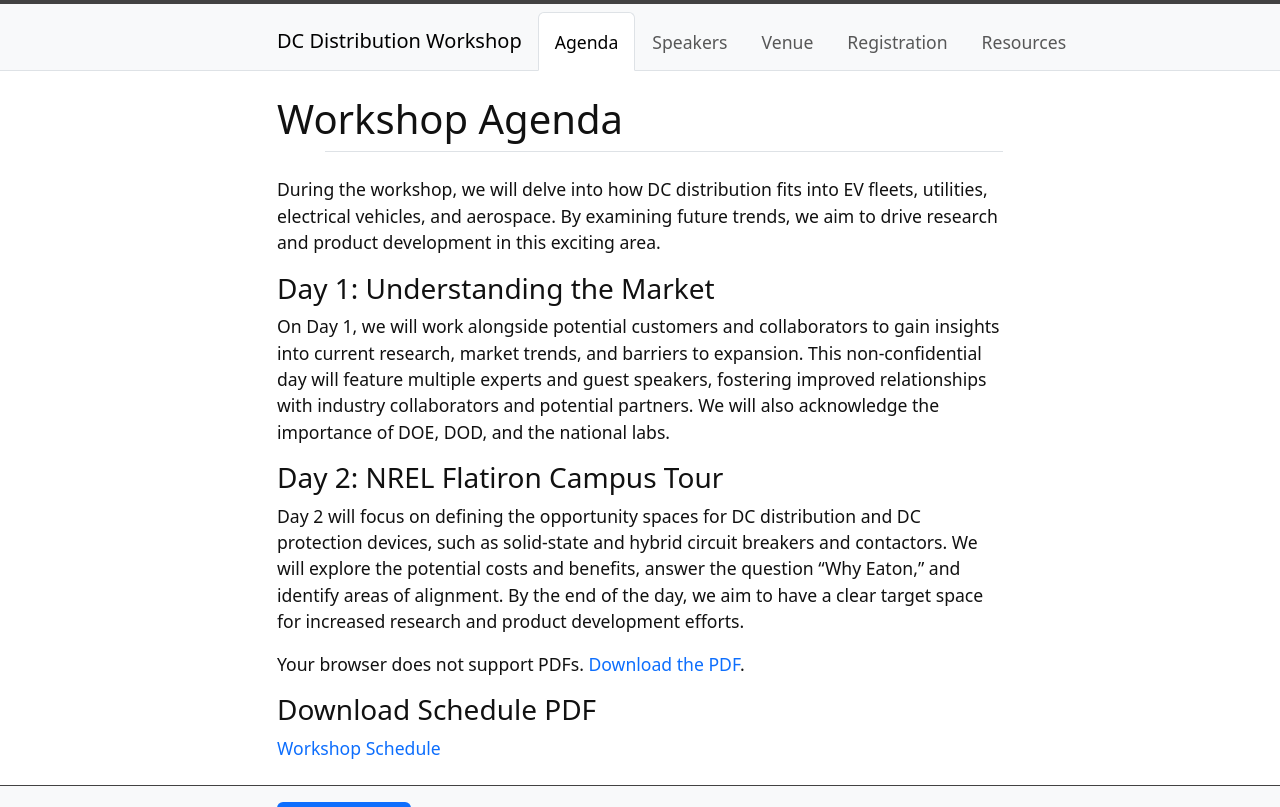
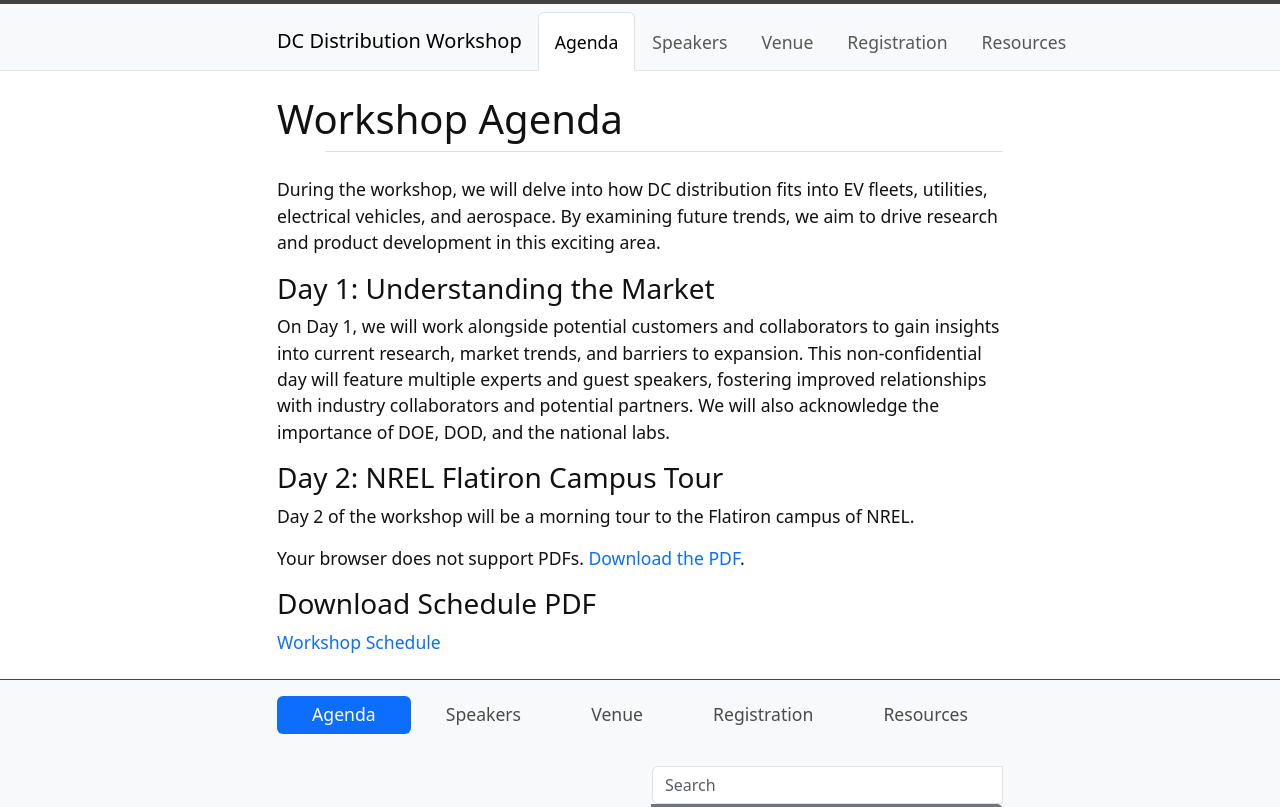
Before and after one commit to XiWang-eaton/DCworkshop.github.io, a Jekyll site: the page built from content/0-agenda.md, in a window 1280 px wide, cut to the strip 0-807 px from the top of the page. Built offline with Jekyll 4.4.1, drawn with Linux system fonts in a browser that asks for light colours.

Commit message:
margin and day2

```diff
--- a/content/0-agenda.md
+++ b/content/0-agenda.md
@@ -11,7 +11,7 @@
 
 ### Day 2: NREL Flatiron Campus Tour
 
-Day 2 will focus on defining the opportunity spaces for DC distribution and DC protection devices, such as solid-state and hybrid circuit breakers and contactors. We will explore the potential costs and benefits, answer the question "Why Eaton," and identify areas of alignment. By the end of the day, we aim to have a clear target space for increased research and product development efforts.
+Day 2 of the workshop will be a morning tour to the Flatiron campus of NREL.
 <br>
 
 <object data="https://xiwang-eaton.github.io/DCworkshop.github.io/assets/agenda-eaton.pdf" type="application/pdf" width="100%" height="600px">
```
Also changed, not shown: content/2-location.md (+0 -1 lines).
